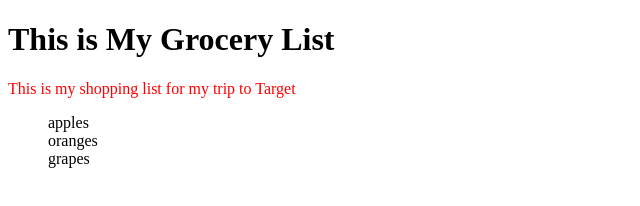
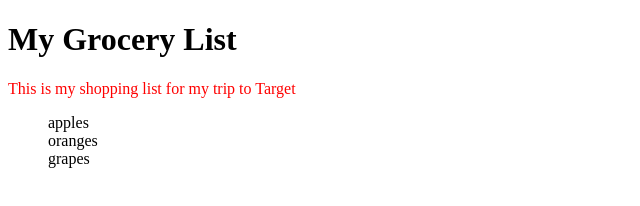
Before and after one commit to rvanarsdall/sdb-nov-2022-unit4, a plain HTML site: page challenges/grocery-list/index.html in a window 1280 px wide. Shown: the whole page, without its empty margins (0-640 px from the left). Drawn offline with Linux system fonts and the light colour scheme.

Commit message:
fizz buzz

```diff
--- a/challenges/grocery-list/index.html
+++ b/challenges/grocery-list/index.html
@@ -14,6 +14,6 @@
       <li>oranges</li>
       <li>grapes</li>
     </ul>
+    <script src="./index.js"></script>
   </body>
-  <script src="./index.js"></script>
 </html>
--- a/challenges/grocery-list/index.js
+++ b/challenges/grocery-list/index.js
@@ -1,8 +1,11 @@
-let para = document.getElementById("para");
-let list = document.getElementById("list");
+console.log("Its works");
+
 let title = document.getElementById("title");
-para.style.color = "red";
+let paragraph = document.getElementById("para");
+let myList = document.getElementById("list");
 
-list.style.listStyleType = "none";
+title.innerText = "My Grocery List";
 
-title.innerText = "This is My Grocery List";
+paragraph.style.color = "red";
+
+myList.style.listStyleType = "none";
```
Also changed, not shown: challenges/fizz-buzz.js (added, +11 -0 lines).
